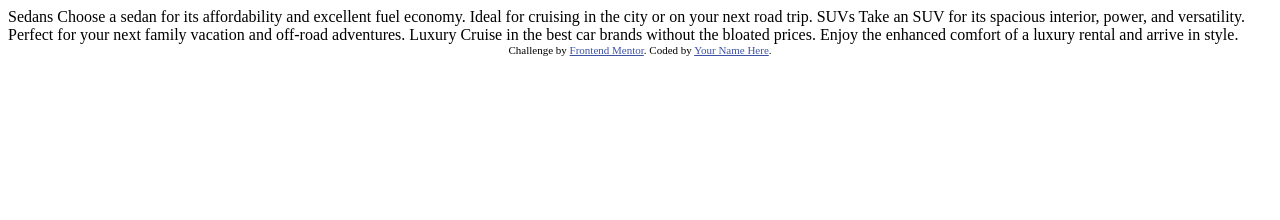
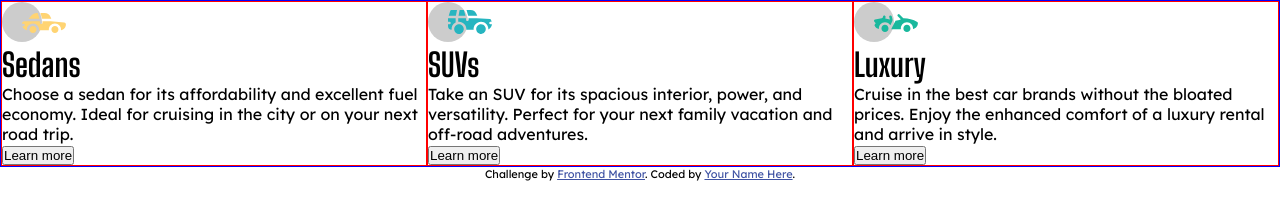
Before and after one commit to alicefq/3ColumnCard, a plain HTML site: page index.html in a window 1280 px wide. Drawn offline with Linux system fonts and the light colour scheme.

Commit message:
edits to html and css
Imported fonts, set up color vars, started structure using Grid

```diff
--- a/index.html
+++ b/index.html
@@ -13,20 +13,53 @@
     .attribution { font-size: 11px; text-align: center; }
     .attribution a { color: hsl(228, 45%, 44%); }
   </style>
+  <link rel="stylesheet" href="./styles.css">
+  <!-- font 1 -->
+  <link rel="preconnect" href="https://fonts.googleapis.com">
+  <link rel="preconnect" href="https://fonts.gstatic.com" crossorigin>
+  <link href="https://fonts.googleapis.com/css2?family=Lexend+Deca&display=swap" rel="stylesheet">
+  <!-- font 2 -->
+  <link rel="preconnect" href="https://fonts.googleapis.com">
+  <link rel="preconnect" href="https://fonts.gstatic.com" crossorigin>
+  <link href="https://fonts.googleapis.com/css2?family=Big+Shoulders+Display:wght@700&display=swap" rel="stylesheet">
 </head>
 <body>
+  <main>
+    <div class="columns">
+  <div class="column-container column-sedans">
+    <picture class="icon">
+      <img src="./icon-sedans.svg" alt="sedan icon">
+    </picture>
+    <h1 class="car-type">Sedans</h1>
+      <p class="car-description">Choose a sedan for its affordability and excellent fuel economy. Ideal for cruising in the city
+    or on your next road trip.
+      </p>
+      <button class="learn-btn" src="#">Learn more</button>
+  </div>
 
-  Sedans
-  Choose a sedan for its affordability and excellent fuel economy. Ideal for cruising in the city
-  or on your next road trip.
+  <div class="column-container column-suvs">
+    <picture class="icon">
+      <img src="./icon-suvs.svg" alt="suv icon">
+    </picture>
+    <h1 class="car-type">SUVs</h1>
+      <p class="car-description">Take an SUV for its spacious interior, power, and versatility. Perfect for your next family vacation
+      and off-road adventures.
+      </p>
+      <button class="learn-btn"  src="#">Learn more</button>
+  </div>
 
-  SUVs
-  Take an SUV for its spacious interior, power, and versatility. Perfect for your next family vacation
-  and off-road adventures.
-
-  Luxury
-  Cruise in the best car brands without the bloated prices. Enjoy the enhanced comfort of a luxury
-  rental and arrive in style.
+  <div class="column-container column-luxury">
+    <picture class="icon">
+      <img src="./icon-luxury.svg" alt="luxury icon">
+    </picture>
+    <h1 class="car-type">Luxury</h1>
+      <p class="car-description">Cruise in the best car brands without the bloated prices. Enjoy the enhanced comfort of a luxury
+    rental and arrive in style.
+      </p>
+      <button class="learn-btn"  src="#">Learn more</button>
+      </div>
+      </div>
+  </main>
 
   <div class="attribution">
     Challenge by <a href="https://www.frontendmentor.io?ref=challenge" target="_blank">Frontend Mentor</a>.
--- /dev/null
+++ b/styles.css
@@ -0,0 +1,26 @@
+root {
+    --bright-orange: hsl(31, 77%, 52%);
+    --dark-cyan: hsl(184, 100%, 22%);
+    --very-dark-cyan: hsl(179, 100%, 13%);
+    --neutral-white: hsla(0, 0%, 100%, 0.75);
+    --light-grey: hsl(0, 0%, 95%);
+}
+* {
+    margin: 0;
+    padding: 0;
+    box-sizing: border-box;
+}
+body {
+    font-family: 'Lexend Deca', sans-serif;
+}
+h1 {
+    font-family: 'Big Shoulders Display', cursive;
+}
+.column-container {
+    border: 1px solid red;
+}
+.columns {
+    display: grid;
+    grid-template-columns: repeat(3, 1fr);
+    border: 1px solid blue;
+}
```
